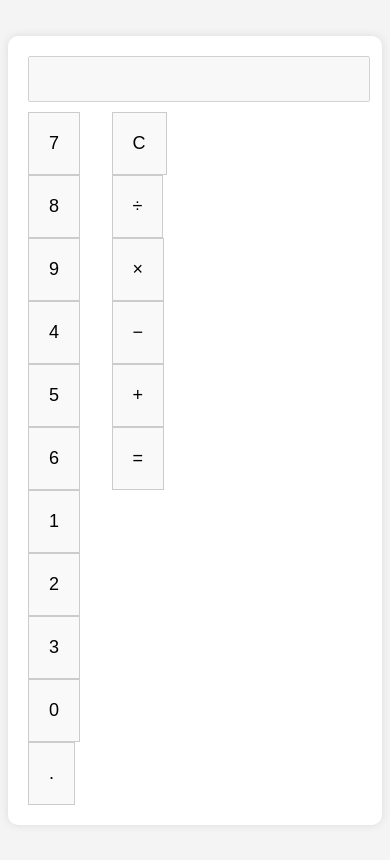
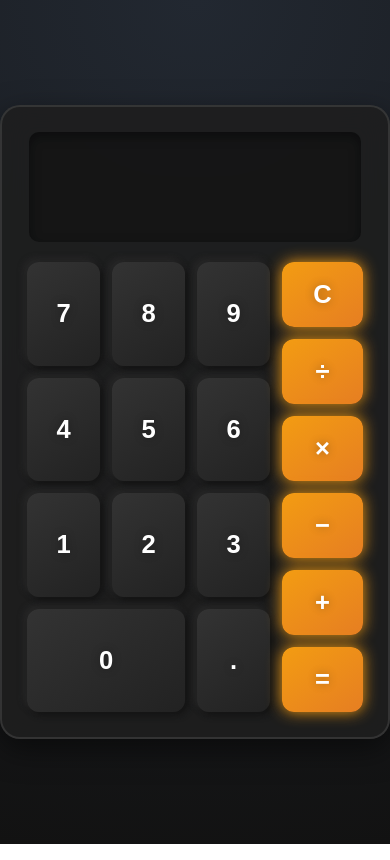
Before and after one commit to anonymByte-404/html-projects, a plain HTML site: page beginner-projects/calculator/index.html in a window 390 px wide. Drawn offline with Linux system fonts and the light colour scheme.

Commit message:
style: enhance calculator UI with improved styling, layout, and responsiveness

```diff
--- a/beginner-projects/calculator/styles.css
+++ b/beginner-projects/calculator/styles.css
@@ -1,40 +1,136 @@
+@import url('https://fonts.googleapis.com/css2?family=Inter:wght@300;500;700&display=swap');
+
 body {
-    font-family: Arial, sans-serif;
     display: flex;
     justify-content: center;
     align-items: center;
     height: 100vh;
-    background-color: #f4f4f4;
+    background: radial-gradient(circle at top, #222831, #121212);
+    font-family: 'Inter', sans-serif;
+    margin: 0;
+    overflow: hidden;
 }
 
 .calculator {
-    background-color: white;
-    padding: 20px;
-    border-radius: 10px;
-    box-shadow: 0 0 10px rgba(0, 0, 0, 0.1);
+    background: rgba(30, 30, 30, 0.9);
+    padding: 25px;
+    border-radius: 20px;
+    box-shadow: 0 10px 30px rgba(0, 0, 0, 0.5);
+    text-align: center;
+    width: 360px;
+    border: 2px solid rgba(255, 255, 255, 0.1);
+    backdrop-filter: blur(15px);
 }
 
 #display {
-    width: 100%;
-    height: 40px;
-    margin-bottom: 10px;
+    width: 90%;
+    height: 80px;
     text-align: right;
-    font-size: 24px;
+    font-size: 2.2em;
+    font-weight: 700;
+    padding: 15px;
+    border: none;
+    border-radius: 10px;
+    background: rgba(0, 0, 0, 0.3);
+    color: #00eaff;
+    box-shadow: inset 0 4px 12px rgba(0, 0, 0, 0.4);
+    margin-bottom: 20px;
+    outline: none;
 }
 
 .buttons {
+    display: flex;
+    gap: 12px;
+}
+
+.numbers {
     display: grid;
-    grid-template-columns: repeat(4, 1fr);
+    grid-template-columns: repeat(3, 1fr);
+    gap: 12px;
+    flex: 3;
+}
+
+.operators {
+    display: flex;
+    flex-direction: column;
+    gap: 12px;
+    flex: 1;
 }
 
 button {
-    padding: 20px;
-    font-size: 18px;
-    border: 1px solid #ccc;
-    background-color: #f9f9f9;
+    width: 100%;
+    padding: 18px;
+    font-size: 1.6em;
+    font-weight: 600;
+    border: none;
+    border-radius: 12px;
     cursor: pointer;
+    transition: all 0.2s ease-in-out;
+    text-shadow: 0 0 10px rgba(0, 0, 0, 0.3);
+    background: linear-gradient(145deg, #232323, #1c1c1c);
+    color: #ddd;
+    box-shadow: 3px 3px 6px #141414, -3px -3px 6px #292929;
+    position: relative;
+    overflow: hidden;
+}
+
+.clear {
+    background: linear-gradient(145deg, #ff3b3b, #c00);
+    color: white;
+    box-shadow: 0 0 20px rgba(255, 59, 59, 0.8);
+}
+
+.clear:hover {
+    background: linear-gradient(145deg, #ff4d4d, #d00);
+    box-shadow: 0 0 30px rgba(255, 59, 59, 1);
+}
+
+.zero {
+    grid-column: span 2;
+    background: #333;
+    color: white;
+}
+
+.numbers button {
+    background: linear-gradient(145deg, #333, #222);
+    color: white;
+}
+
+.operators button {
+    background: linear-gradient(145deg, #f39c12, #e67e22);
+    color: white;
+    box-shadow: 0 0 15px #f39c12;
+}
+
+.equals {
+    background: linear-gradient(145deg, #27ae60, #2ecc71);
+    color: white;
+    box-shadow: 0 0 15px #27ae60;
 }
 
 button:hover {
-    background-color: #e0e0e0;
+    transform: translateY(-3px);
+    box-shadow: 0 0 30px rgba(255, 255, 255, 0.3);
 }
+
+button:active {
+    transform: scale(0.95);
+}
+
+button::before {
+    content: '';
+    position: absolute;
+    top: -100%;
+    left: -100%;
+    width: 300%;
+    height: 300%;
+    background: radial-gradient(circle, rgba(255, 255, 255, 0.2) 10%, transparent 70%);
+    transition: all 0.3s ease-in-out;
+    opacity: 0;
+}
+
+button:hover::before {
+    top: 0;
+    left: 0;
+    opacity: 1;
+}
```
